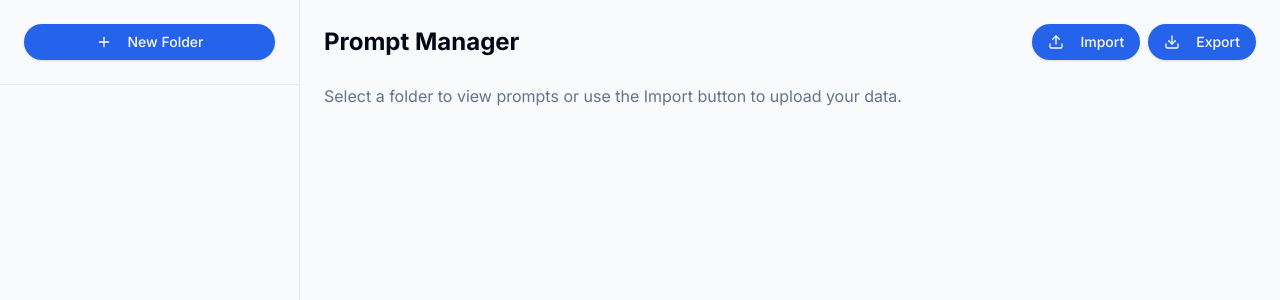
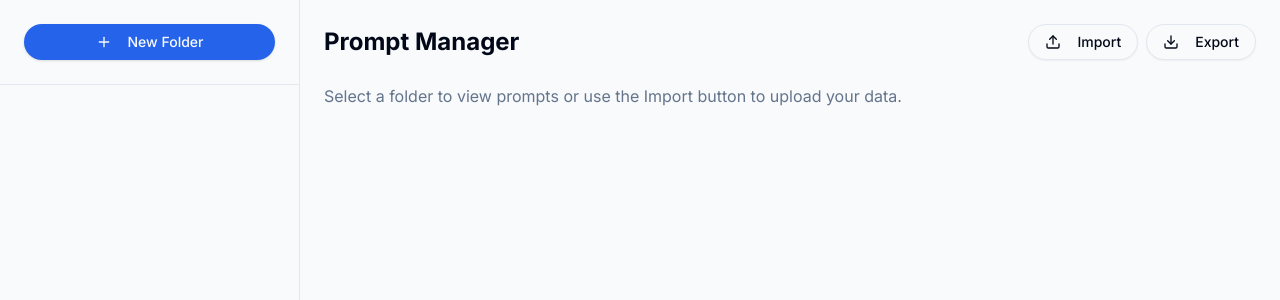
Before and after one commit to Chris4496/prompt-lib, a Next.js app: page / in a window 1280 px wide. Shown: the top 300 px of the page. Built offline with nearby package versions, Linux system fonts and the light colour scheme.

Commit message:
minor style change

```diff
--- a/app/page.tsx
+++ b/app/page.tsx
@@ -246,11 +246,11 @@ export default function Home() {
             {selectedFolder ? `${folders.find((f) => f.id === selectedFolder)?.name} Prompts` : "Prompt Manager"}
           </h1>
           <div className="flex items-center justify-center w-full sm:w-auto sm:justify-end gap-1 sm:gap-2 flex-shrink-0">
-            <Button onClick={importData} className="rounded-full px-2 sm:px-4 text-sm min-w-14">
+            <Button onClick={importData} variant="outline" className="rounded-full px-2 sm:px-4 text-sm min-w-14">
               <UploadIcon className="h-4 w-4 sm:mr-2" />
               <span className="hidden sm:inline">Import</span>
             </Button>
-            <Button onClick={exportData} className="rounded-full px-2 sm:px-4 text-sm min-w-14">
+            <Button onClick={exportData} variant="outline" className="rounded-full px-2 sm:px-4 text-sm min-w-14">
               <DownloadIcon className="h-4 w-4 sm:mr-2" />
               <span className="hidden sm:inline">Export</span>
             </Button>
```
